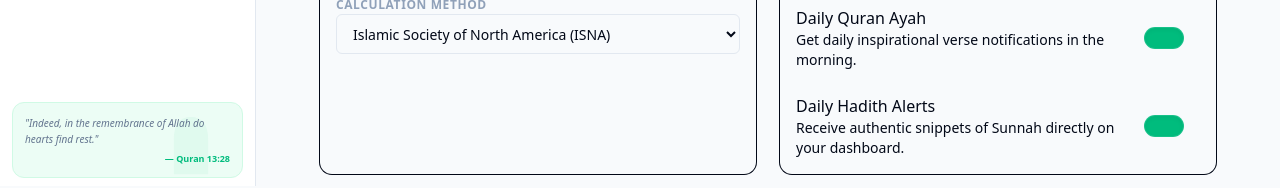
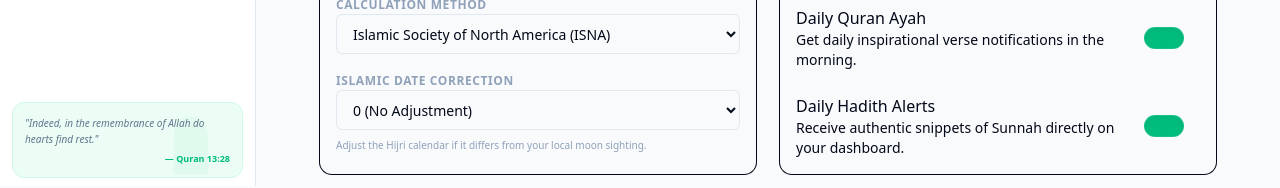
Before and after one commit to hadeedhussainmemon/nur-e-qulb, a Next.js app: page /settings in a window 1280 px wide. Shown: the part 614-802 px from the top of the page. Built offline with nearby package versions, Linux system fonts and the light colour scheme; no server answers.

Commit message:
feat: add 'Islamic Date Correction' setting to allow users to offset the calculated Hijri calendar by ±2 days for local moon sighting differences

```diff
--- a/src/app/actions/authActions.ts
+++ b/src/app/actions/authActions.ts
@@ -171,7 +171,7 @@ export async function updateUserLocation(city: string, country: string) {
   }
 }
 
-export async function updateUserProfile(name: string, gender: 'male' | 'female' | 'other', city: string, country: string) {
+export async function updateUserProfile(name: string, gender: 'male' | 'female' | 'other', city: string, country: string, hijriAdjustment: number = 0) {
   try {
     const session = await getServerSession(authOptions);
     if (!session?.user?.email) throw new Error('Unauthorized');
@@ -179,7 +179,7 @@ export async function updateUserProfile(name: string, gender: 'male' | 'female'
     await connectToDatabase();
     const user = await User.findOneAndUpdate(
       { email: session.user.email },
-      { name, gender, location: { city, country, latitude: 0, longitude: 0 } },
+      { name, gender, location: { city, country, latitude: 0, longitude: 0 }, hijriAdjustment },
       { new: true }
     ).lean();
 
--- a/src/app/page.tsx
+++ b/src/app/page.tsx
@@ -37,6 +37,7 @@ export default function Dashboard() {
   const { data: session, status } = useSession();
   const [city, setCity] = useState(() => (session?.user as any)?.location?.city || 'Makkah');
   const [country, setCountry] = useState(() => (session?.user as any)?.location?.country || 'Saudi Arabia');
+  const [hijriAdjustment, setHijriAdjustment] = useState(() => (session?.user as any)?.hijriAdjustment || 0);
   const [loadingDb, setLoadingDb] = useState(true);
   const [hijriDate, setHijriDate] = useState<string>('');
 
@@ -109,7 +110,7 @@ export default function Dashboard() {
         const dd = String(today.getDate()).padStart(2, '0');
         const mm = String(today.getMonth() + 1).padStart(2, '0');
         const yyyy = today.getFullYear();
-        const res = await fetch(`https://api.aladhan.com/v1/gToH/${dd}-${mm}-${yyyy}`);
+        const res = await fetch(`https://api.aladhan.com/v1/gToH/${dd}-${mm}-${yyyy}?adjustment=${hijriAdjustment}`);
         if (res.ok) {
           const json = await res.json();
           const h = json?.data?.hijri;
@@ -127,6 +128,10 @@ export default function Dashboard() {
       if (loc?.city) {
         setCity(loc.city);
         setCountry(loc.country || 'Saudi Arabia');
+      }
+      const adj = (session.user as any).hijriAdjustment;
+      if (typeof adj === 'number') {
+        setHijriAdjustment(adj);
       }
     }
   }, [session]);
--- a/src/app/settings/page.tsx
+++ b/src/app/settings/page.tsx
@@ -39,6 +39,7 @@ export default function SettingsPage() {
   // Preference States
   const [madhab, setMadhab] = useState(() => (session?.user as any)?.settings?.madhab || 'Hanafi');
   const [calculationMethod, setCalculationMethod] = useState(() => (session?.user as any)?.settings?.prayerCalculationMethod || 'ISNA');
+  const [hijriAdjustment, setHijriAdjustment] = useState<number>(() => (session?.user as any)?.hijriAdjustment || 0);
   const [activeTheme, setActiveTheme] = useState(() => (session?.user as any)?.settings?.theme || 'default');
 
   // Sync state if session loads after initial render
@@ -51,6 +52,8 @@ export default function SettingsPage() {
         setCity(loc.city || 'Makkah');
         setCountry(loc.country || 'Saudi Arabia');
       }
+      const adj = (session.user as any).hijriAdjustment;
+      if (typeof adj === 'number') setHijriAdjustment(adj);
       const s = (session.user as any).settings;
       if (s) {
         setMadhab(s.madhab || 'Hanafi');
@@ -78,6 +81,9 @@ export default function SettingsPage() {
           if (user.location) {
             setCity(user.location.city || 'Makkah');
             setCountry(user.location.country || 'Saudi Arabia');
+          }
+          if (typeof user.hijriAdjustment === 'number') {
+            setHijriAdjustment(user.hijriAdjustment);
           }
 
           if (user.settingsId) {
@@ -152,8 +158,8 @@ export default function SettingsPage() {
     setSuccessMsg(null);
 
     try {
-      // Save profile
-      const profileRes = await updateUserProfile(name, gender as 'male' | 'female' | 'other', city, country);
+      // Save profile and hijriAdjustment
+      const profileRes = await updateUserProfile(name, gender as 'male' | 'female' | 'other', city, country, hijriAdjustment);
       if (!profileRes.success) {
         alert('Failed to save profile: ' + profileRes.error);
         setSaving(false);
@@ -337,6 +343,22 @@ export default function SettingsPage() {
                 <option value="Egypt">Egyptian General Authority of Survey</option>
               </select>
             </div>
+
+            <div className="space-y-2">
+              <label className="text-xs font-semibold text-slate-400 uppercase tracking-wider">Islamic Date Correction</label>
+              <select
+                value={hijriAdjustment}
+                onChange={(e) => setHijriAdjustment(parseInt(e.target.value, 10))}
+                className="w-full h-10 rounded-md border border-slate-200 dark:border-slate-800 bg-background px-3 py-2 text-sm focus:ring-emerald-500 focus:outline-none"
+              >
+                <option value="-2">-2 Days</option>
+                <option value="-1">-1 Day</option>
+                <option value="0">0 (No Adjustment)</option>
+                <option value="1">+1 Day</option>
+                <option value="2">+2 Days</option>
+              </select>
+              <p className="text-[10px] text-slate-400">Adjust the Hijri calendar if it differs from your local moon sighting.</p>
+            </div>
           </CardContent>
         </Card>
 
--- a/src/lib/authOptions.ts
+++ b/src/lib/authOptions.ts
@@ -78,6 +78,7 @@ export const authOptions: NextAuthOptions = {
           token.role = (dbUser as any).role || 'user';
           token.gender = (dbUser as any).gender || 'other';
           token.onboardingCompleted = (dbUser as any).onboardingCompleted ?? false;
+          token.hijriAdjustment = (dbUser as any).hijriAdjustment ?? 0;
           token.location = (dbUser as any).location ? {
             city: (dbUser as any).location.city,
             country: (dbUser as any).location.country,
@@ -91,6 +92,7 @@ export const authOptions: NextAuthOptions = {
           token.role = (user as any).role || 'user';
           token.gender = 'other';
           token.onboardingCompleted = false;
+          token.hijriAdjustment = 0;
           token.location = null;
           token.settings = null;
         }
@@ -106,6 +108,7 @@ export const authOptions: NextAuthOptions = {
         (session.user as any).location = token.location;
         (session.user as any).settings = token.settings;
         (session.user as any).onboardingCompleted = token.onboardingCompleted ?? false;
+        (session.user as any).hijriAdjustment = token.hijriAdjustment ?? 0;
       }
       return session;
     },
--- a/src/models/User.ts
+++ b/src/models/User.ts
@@ -17,6 +17,7 @@ export interface IUser extends Document {
   themePreference: 'light' | 'dark' | 'system';
   onboardingCompleted: boolean;
   lastPrayerSyncDate?: string;
+  hijriAdjustment?: number;
   settingsId?: mongoose.Types.ObjectId;
   role: 'user' | 'admin';
   familyId?: mongoose.Types.ObjectId;
@@ -40,6 +41,7 @@ const UserSchema = new Schema<IUser>(
     themePreference: { type: String, enum: ['light', 'dark', 'system'], default: 'system' },
     onboardingCompleted: { type: Boolean, default: false },
     lastPrayerSyncDate: { type: String },
+    hijriAdjustment: { type: Number, default: 0 },
     settingsId: { type: Schema.Types.ObjectId, ref: 'Settings' },
     role: { type: String, enum: ['user', 'admin'], default: 'user' },
     familyId: { type: Schema.Types.ObjectId, ref: 'FamilyGroup' },
```
